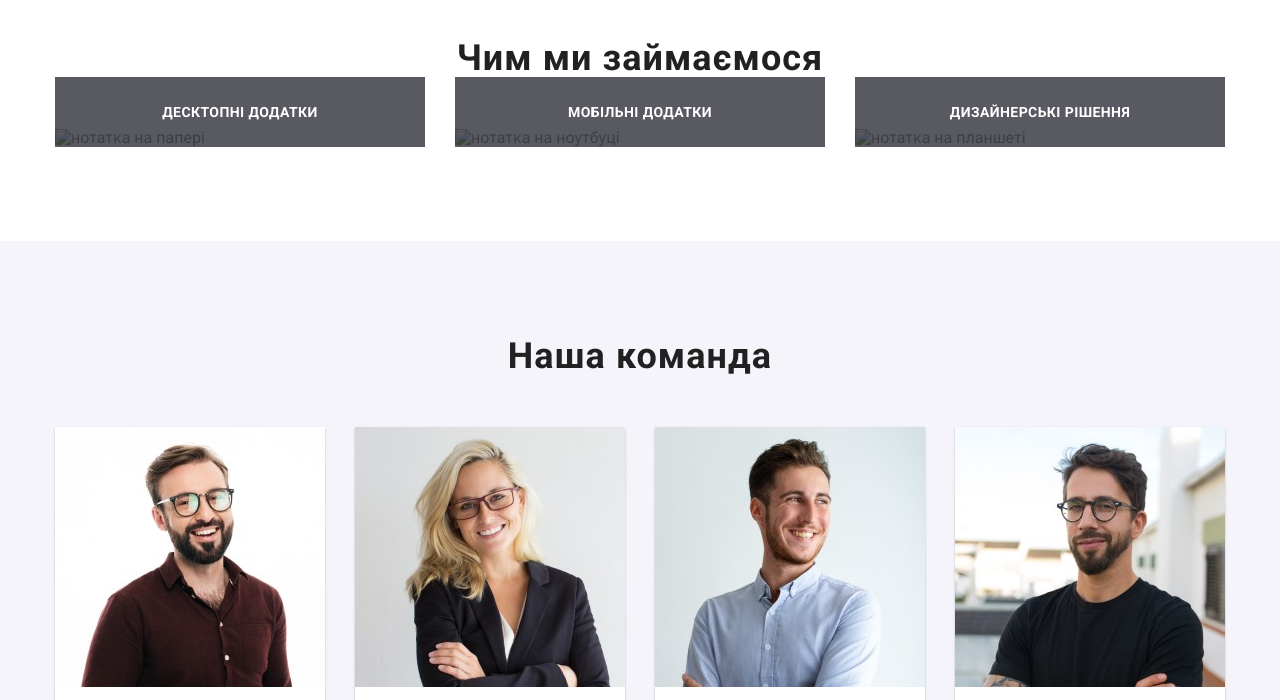
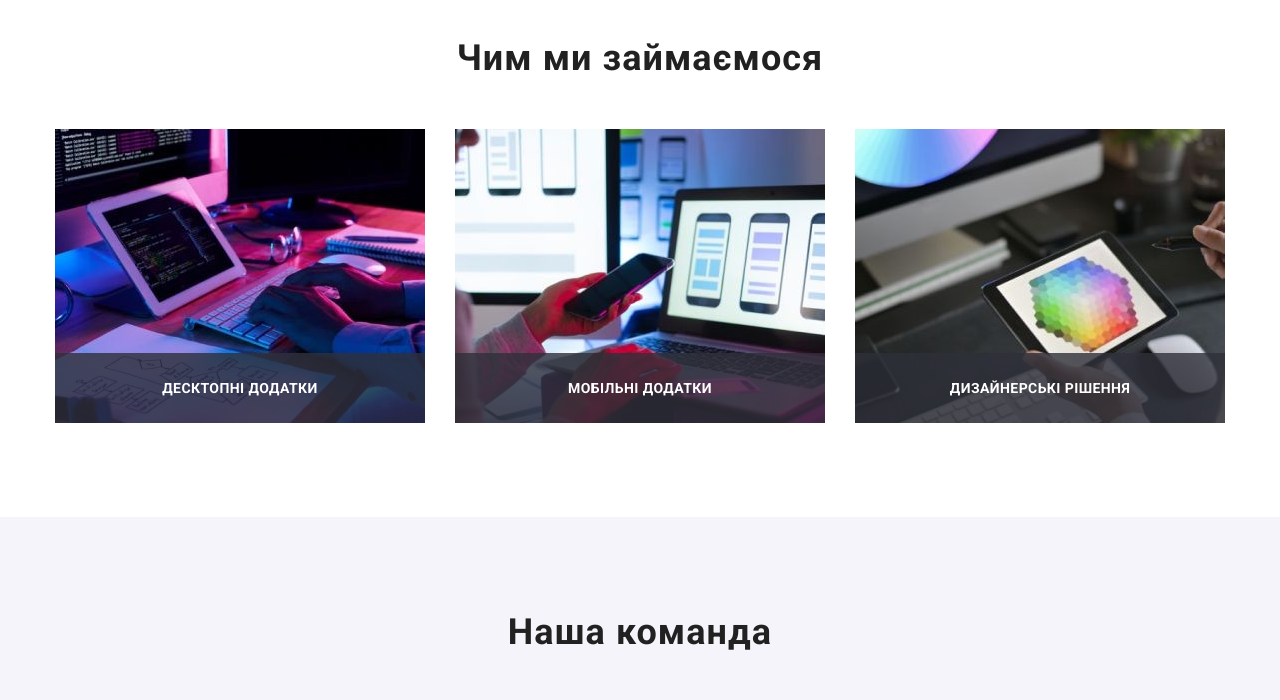
Before and after one commit to Taras-Veremchuk/goit-markup-hw-08, a plain HTML site: page index.html in a window 1280 px wide. Shown: the part 1080-1780 px from the top of the page. Drawn offline with nearby package versions, Linux system fonts and the light colour scheme.

Commit message:
correct errors

```diff
--- a/index.html
+++ b/index.html
@@ -162,24 +162,24 @@
           <li>
             <div class="activity-list__box">
               <img class="activity-list__img"
-                srcset="./images/activity/desktop/img_1@1x.jpg 1x, ./images/activity/img_1@2x.jpg 2x"
-                src="./images/activity/desktop/img_1@1x.jpg" alt="нотатка на папері" width="370" />
+                srcset="./images/activity/img_1@1x.jpg 1x, ./images/activity/img_1@2x.jpg 2x"
+                src="./images/activity/img_1@1x.jpg" alt="нотатка на папері" width="370" />
               <p class="activity-list__overlay">Десктопні додатки</p>
             </div>
           </li>
           <li>
             <div class="activity-list__box">
               <img class="activity-list__img"
-                srcset="./images/activity/desktop/img_2@1x.jpg 1x, ./images/activity/img_2@2x.jpg 2x"
-                src="./images/activity/desktop/img_2@1x.jpg" alt="нотатка на ноутбуці" width="370" />
+                srcset="./images/activity/img_2@1x.jpg 1x, ./images/activity/img_2@2x.jpg 2x"
+                src="./images/activity/img_2@1x.jpg" alt="нотатка на ноутбуці" width="370" />
               <p class="activity-list__overlay">Мобільні додатки</p>
             </div>
           </li>
           <li>
             <div class="activity-list__box">
               <img class="activity-list__img"
-                srcset="./images/activity/desktop/img_3@1x.jpg 1x, ./images/activity/img_3@2x.jpg 2x"
-                src="./images/activity/desktop/img_3@1x.jpg" alt="нотатка на планшеті" width="370" />
+                srcset="./images/activity/img_3@1x.jpg 1x, ./images/activity/img_3@2x.jpg 2x"
+                src="./images/activity/img_3@1x.jpg" alt="нотатка на планшеті" width="370" />
               <p class="activity-list__overlay">Дизайнерські рішення</p>
             </div>
           </li>
--- a/sass/components/_footer.scss
+++ b/sass/components/_footer.scss
@@ -138,6 +138,7 @@
     display: inline-flex;
     }
          @media screen and(min-width: $desktop){
+    margin-bottom: 0;
             width: 100%;
          min-width: 358px;
 }}
--- a/sass/components/_logo.scss
+++ b/sass/components/_logo.scss
@@ -9,10 +9,6 @@
 font-size: 24px;
         line-height: calc(28 / 24);
         letter-spacing: 0.03em;
-        @media screen and(max-width: 767px) {
-            padding-top: 16px;
-            padding-bottom: 16px;
-        }
         // desktop
             @media screen and (min-width: $desktop) {
                 font-size: 26px;
--- a/sass/layout/_hero.scss
+++ b/sass/layout/_hero.scss
@@ -39,6 +39,7 @@
 }
 // desktop
 @media screen and (min-width: $desktop) {
+    padding: 200px 0;
     max-width: 1600px;
     min-height: 600px;
     background-image: linear-gradient(to bottom,
```
Also changed, not shown: css/main.css, css/main.min.css, 2 other files.
